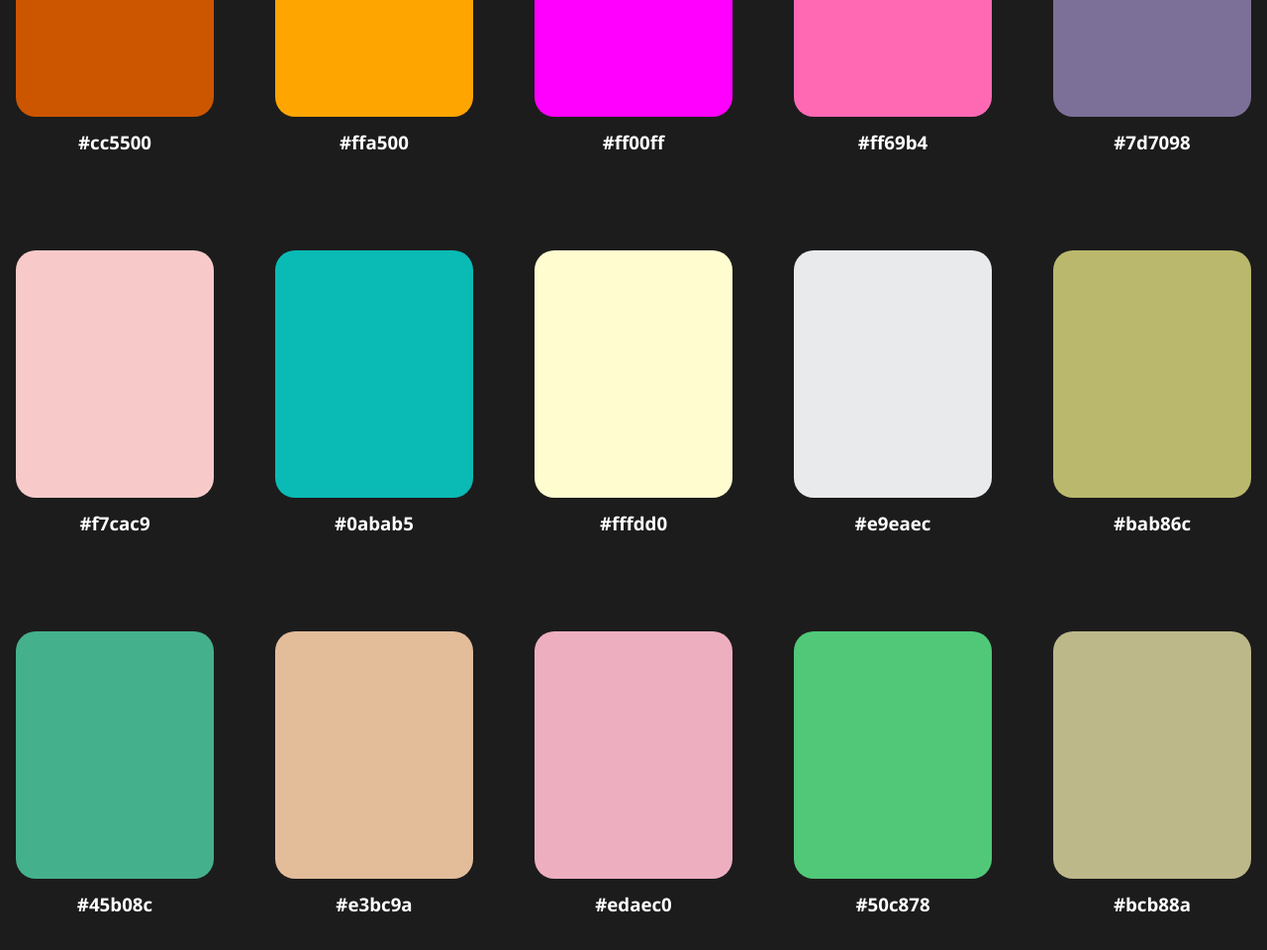
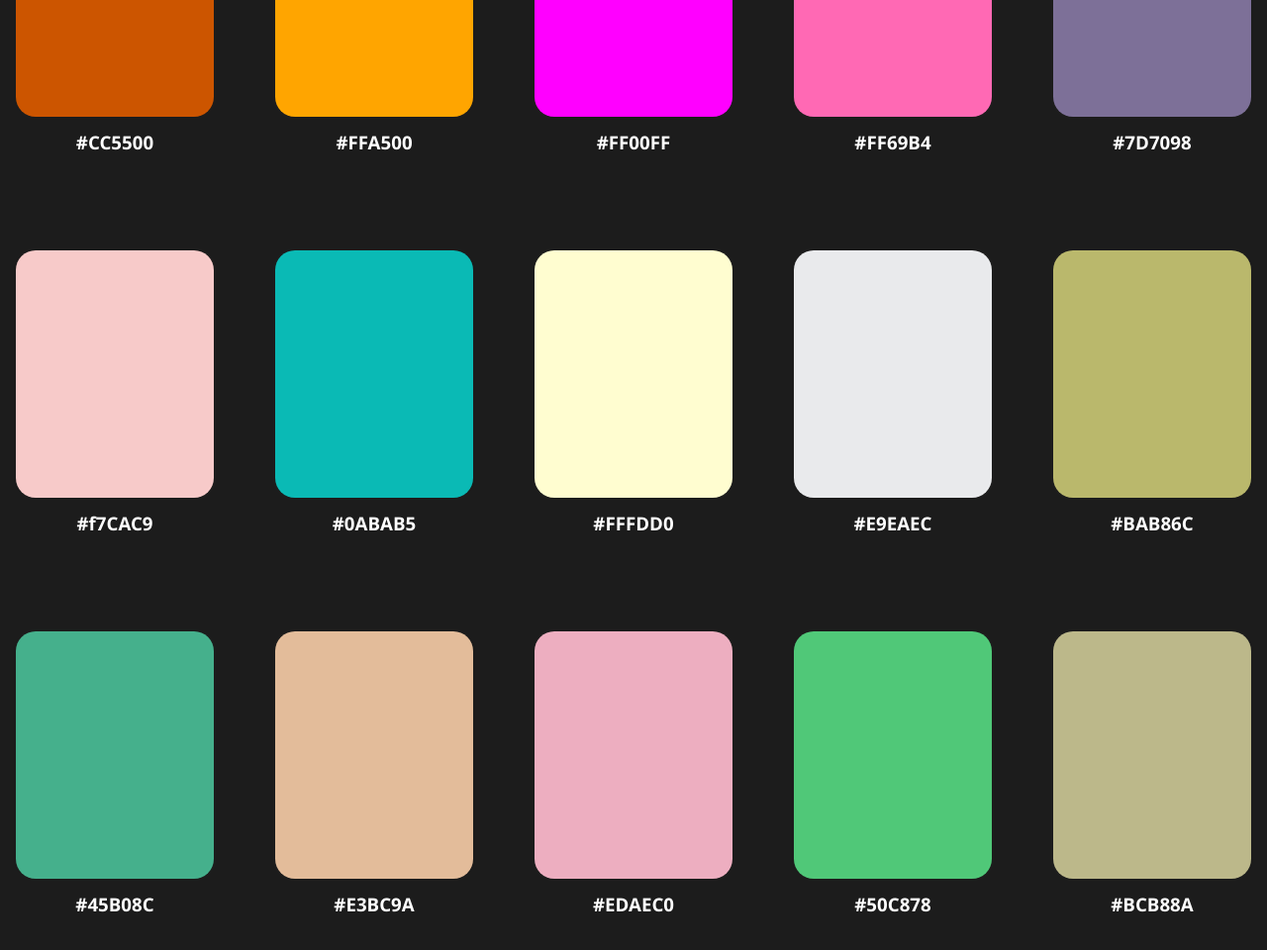
Before and after one commit to Vivek563/ColorPicker, a plain HTML site: page index.html in a window 1280 px wide. Shown: the part 4480-5440 px from the top of the page at 99% size. Drawn offline with Linux system fonts and the light colour scheme.

Commit message:
responsive

```diff
--- a/index.html
+++ b/index.html
@@ -404,81 +404,81 @@
   <h2>Feeing Grey</h2>
   <div class="main_container">
     <div class="container">
-        <button class="btn" style="background-color:#cc5500" data-color="#cc5500"></button>
-         <h3>#cc5500</h3>
+        <button class="btn" style="background-color:#CC5500" data-color="#CC5500"></button>
+         <h3>#CC5500</h3>
         <div><p class="copy_alert text">Copied✅</p></div>
     </div>
     <div class="container">
-        <button class="btn" style="background-color:#ffa500" data-color="#ffa500"></button>
-         <h3>#ffa500</h3>
+        <button class="btn" style="background-color:#FFA500" data-color="#FFA500"></button>
+         <h3>#FFA500</h3>
         <div><p class="copy_alert text">Copied✅</p></div>
     </div>
     <div class="container">
-        <button class="btn" style="background-color:#ff00ff" data-color="#ff00ff"></button>
-         <h3>#ff00ff</h3>
+        <button class="btn" style="background-color:#FF00FF" data-color="#FF00FF"></button>
+         <h3>#FF00FF</h3>
         <div><p class="copy_alert text">Copied✅</p></div>
     </div>
     <div class="container">
-        <button class="btn" style="background-color:#ff69b4" data-color="#ff69b4"></button>
-         <h3>#ff69b4</h3>
+        <button class="btn" style="background-color:#FF69B4" data-color="#FF69B4"></button>
+         <h3>#FF69B4</h3>
         <div><p class="copy_alert text">Copied✅</p></div>
     </div>
     <div class="container">
-        <button class="btn" style="background-color:#7d7098" data-color="#7d7098"></button>
-         <h3>#7d7098</h3>
+        <button class="btn" style="background-color:#7D7098" data-color="#7D7098"></button>
+         <h3>#7D7098</h3>
         <div><p class="copy_alert text">Copied✅</p></div>
     </div>
     <div class="container">
-        <button class="btn" style="background-color:#f7cac9" data-color="#f7cac9"></button>
-         <h3>#f7cac9</h3>
+        <button class="btn" style="background-color:#f7CAC9" data-color="#f7CAC9"></button>
+         <h3>#f7CAC9</h3>
         <div><p class="copy_alert text">Copied✅</p></div>
     </div>
     <div class="container">
-        <button class="btn" style="background-color:#0abab5" data-color="#0abab5"></button>
-         <h3>#0abab5</h3>
+        <button class="btn" style="background-color:#0ABAB5" data-color="#0ABAB5"></button>
+         <h3>#0ABAB5</h3>
         <div><p class="copy_alert text">Copied✅</p></div>
     </div>
     <div class="container">
-        <button class="btn" style="background-color:#fffdd0" data-color="#fffdd0"></button>
-         <h3>#fffdd0</h3>
+        <button class="btn" style="background-color:#FFFDD0" data-color="#FFFDD0"></button>
+         <h3>#FFFDD0</h3>
         <div><p class="copy_alert text">Copied✅</p></div>
     </div>
     <div class="container">
-        <button class="btn" style="background-color:#e9eaec" data-color="#e9eaec"></button>
-         <h3>#e9eaec</h3>
+        <button class="btn" style="background-color:#E9EAEC" data-color="#E9EAEC"></button>
+         <h3>#E9EAEC</h3>
         <div><p class="copy_alert text">Copied✅</p></div>
     </div>
     <div class="container">
-        <button class="btn" style="background-color:#bab86c" data-color="#bab86c"></button>
-         <h3>#bab86c</h3>
+        <button class="btn" style="background-color:#BAB86C" data-color="#BAB86C"></button>
+         <h3>#BAB86C</h3>
         <div><p class="copy_alert text">Copied✅</p></div>
     </div>
     <div class="container">
-        <button class="btn" style="background-color:#45b08c" data-color="#45b08c"></button>
-         <h3>#45b08c</h3>
+        <button class="btn" style="background-color:#45B08C" data-color="#45B08C"></button>
+         <h3>#45B08C</h3>
         <div><p class="copy_alert text">Copied✅</p></div>
     </div>
     <div class="container">
-        <button class="btn" style="background-color:#e3bc9a" data-color="#e3bc9a"></button>
-         <h3>#e3bc9a</h3>
+        <button class="btn" style="background-color:#E3BC9A" data-color="#E3BC9A"></button>
+         <h3>#E3BC9A</h3>
         <div><p class="copy_alert text">Copied✅</p></div>
     </div>
 
     <div class="container">
-      <button class="btn" style="background-color:#edaec0" data-color="#edaec0"></button>
-       <h3>#edaec0</h3>
+      <button class="btn" style="background-color:#EDAEC0" data-color="#EDAEC0"></button>
+       <h3>#EDAEC0</h3>
       <div><p class="copy_alert text">Copied✅</p></div>
   </div>
 
   <div class="container">
-    <button class="btn" style="background-color:#50c878" data-color="#50c878"></button>
-     <h3>#50c878</h3>
+    <button class="btn" style="background-color:#50C878" data-color="#50C878"></button>
+     <h3>#50C878</h3>
     <div><p class="copy_alert text">Copied✅</p></div>
 </div>
 
 <div class="container">
-  <button class="btn" style="background-color:#bcb88a" data-color="#bcb88a"></button>
-   <h3>#bcb88a</h3>
+  <button class="btn" style="background-color:#BCB88A" data-color="#BCB88A"></button>
+   <h3>#BCB88A</h3>
   <div><p class="copy_alert text">Copied✅</p></div>
 </div>
 
--- a/style.css
+++ b/style.css
@@ -47,7 +47,7 @@ p {
 }
 @media only screen and (max-width: 601px) {
   h1 {
-    font-size: 16px;
+    font-size: 40px;
   }
   h3 {
     font-size: 0.8rem;
@@ -62,6 +62,8 @@ p {
   .main_container {
     grid-template-columns: repeat(2, 1fr);
     gap: 20px;
+    margin-left: 5px;
+    margin-right: 10px;
   }
 }
 @media only screen and (min-width: 601px) and (max-width: 991px) {
```
